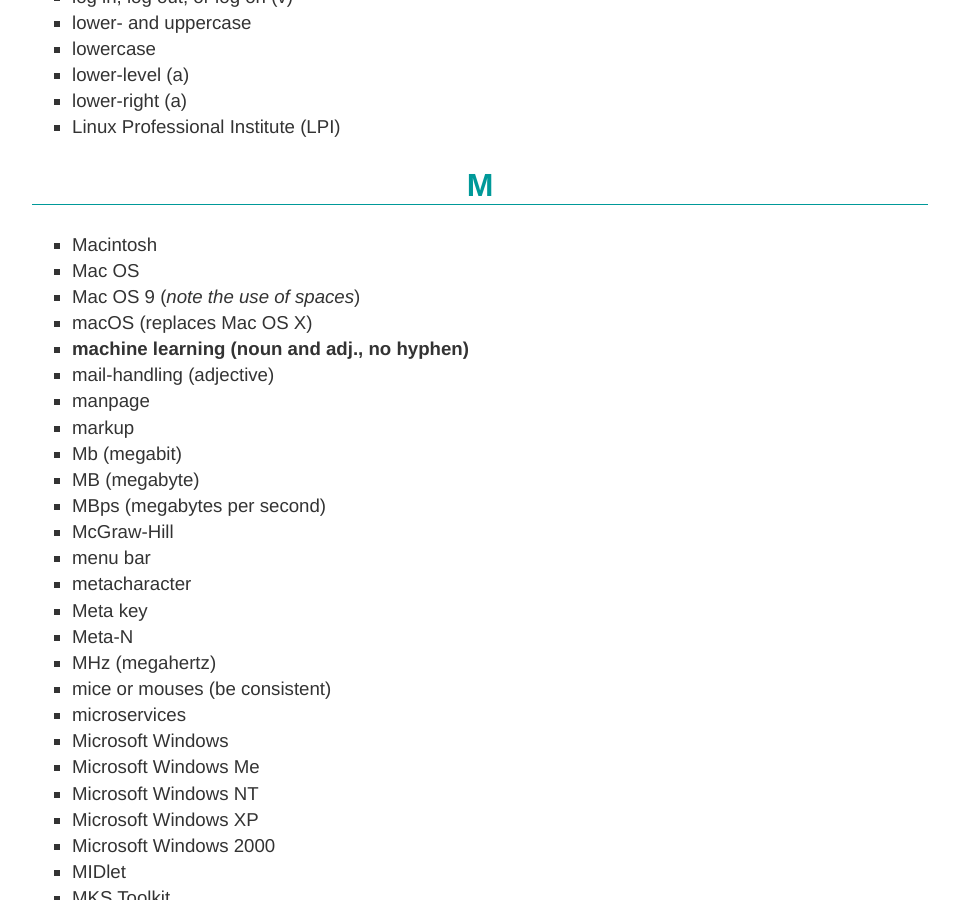
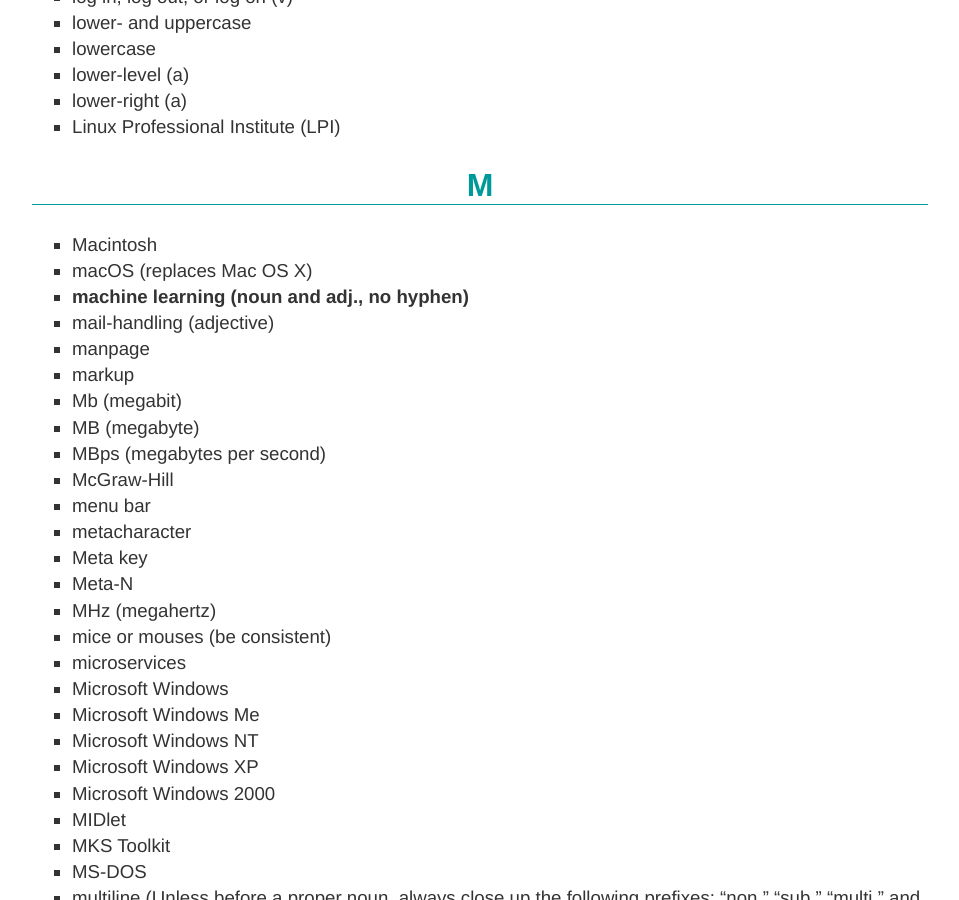
Before and after one commit to oreillymedia/production-resources, a Jekyll site: the page built from styleguide/index.md, in a window 1280 px wide and 900 px high, scrolled down 23690 px. Shown: the whole window, without its empty margins (160-1119 px from the left). Built offline with Jekyll 4.4.1, drawn with Linux system fonts in a browser that asks for light colours.

Commit message:
remove old Mac OSes

```diff
--- a/styleguide/index.md
+++ b/styleguide/index.md
@@ -1163,8 +1163,6 @@
 <h2 id="wordlist-M">M</h2>
 <ul>
  <li>Macintosh</li>
- <li>Mac OS</li>
- <li>Mac OS 9 (<em>note the use of spaces</em>)</li>
  <li>macOS (replaces Mac OS X)</li>
  <li><strong>machine learning (noun and adj., no hyphen)</strong></li>
  <li>mail-handling (adjective)</li>
```
